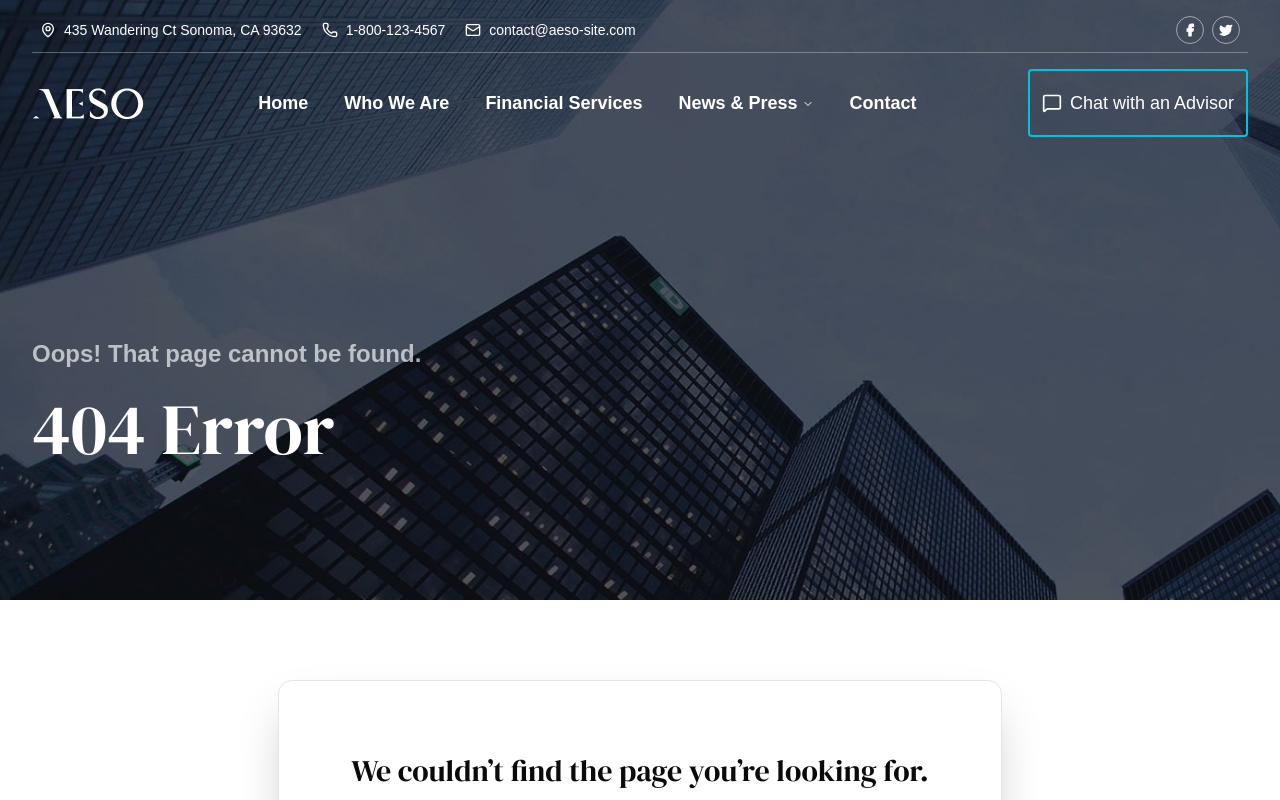
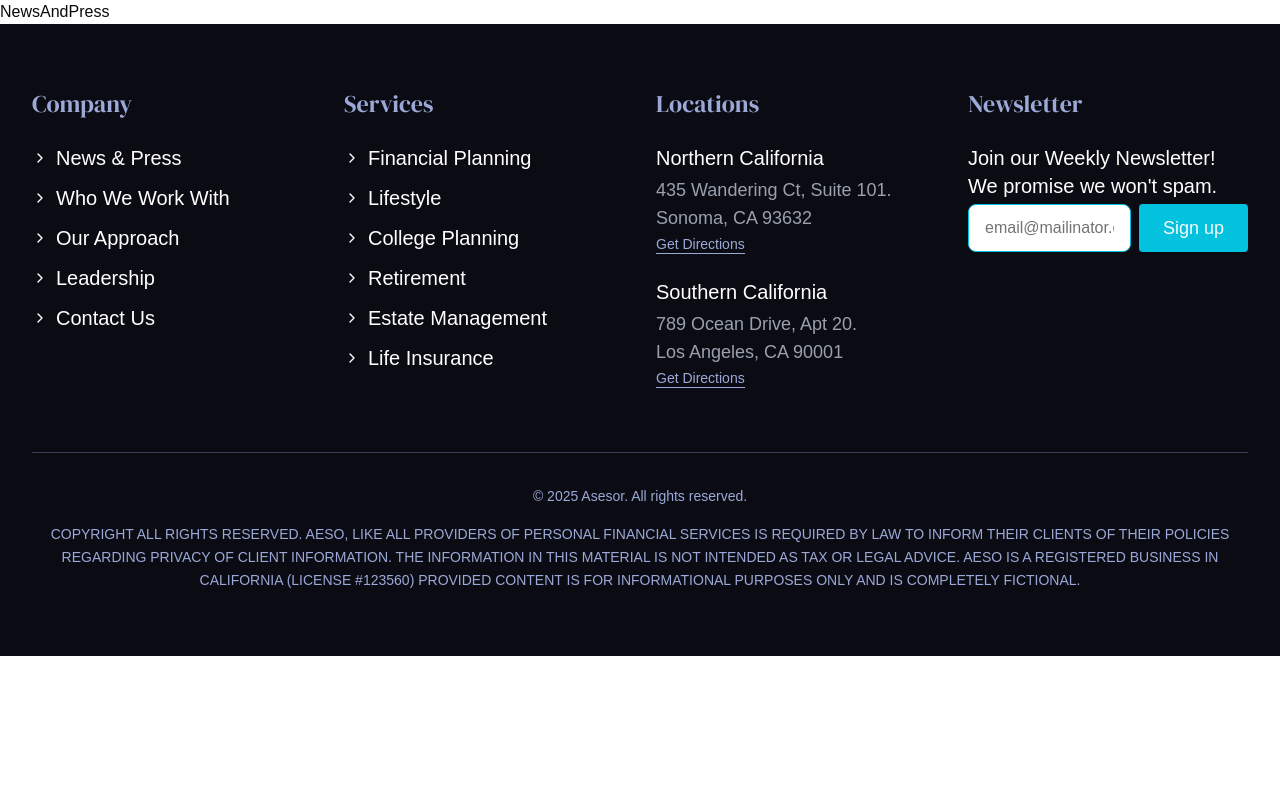
Before and after one commit to DanishAliUmar/aeso-next, a Next.js app: page /news-press in a window 1280 px wide. Before the commit this address had no page. Shown: the top 800 px of the page. Built offline with nearby package versions, Linux system fonts and the light colour scheme; a web font is replaced by a local one.

Commit message:
working on blogs page UI ..

```diff
--- /dev/null
+++ b/src/app/news-press/page.jsx
@@ -0,0 +1,9 @@
+import React from 'react'
+
+const NewsAndPress = () => {
+    return (
+        <div>NewsAndPress</div>
+    )
+}
+
+export default NewsAndPress
```
